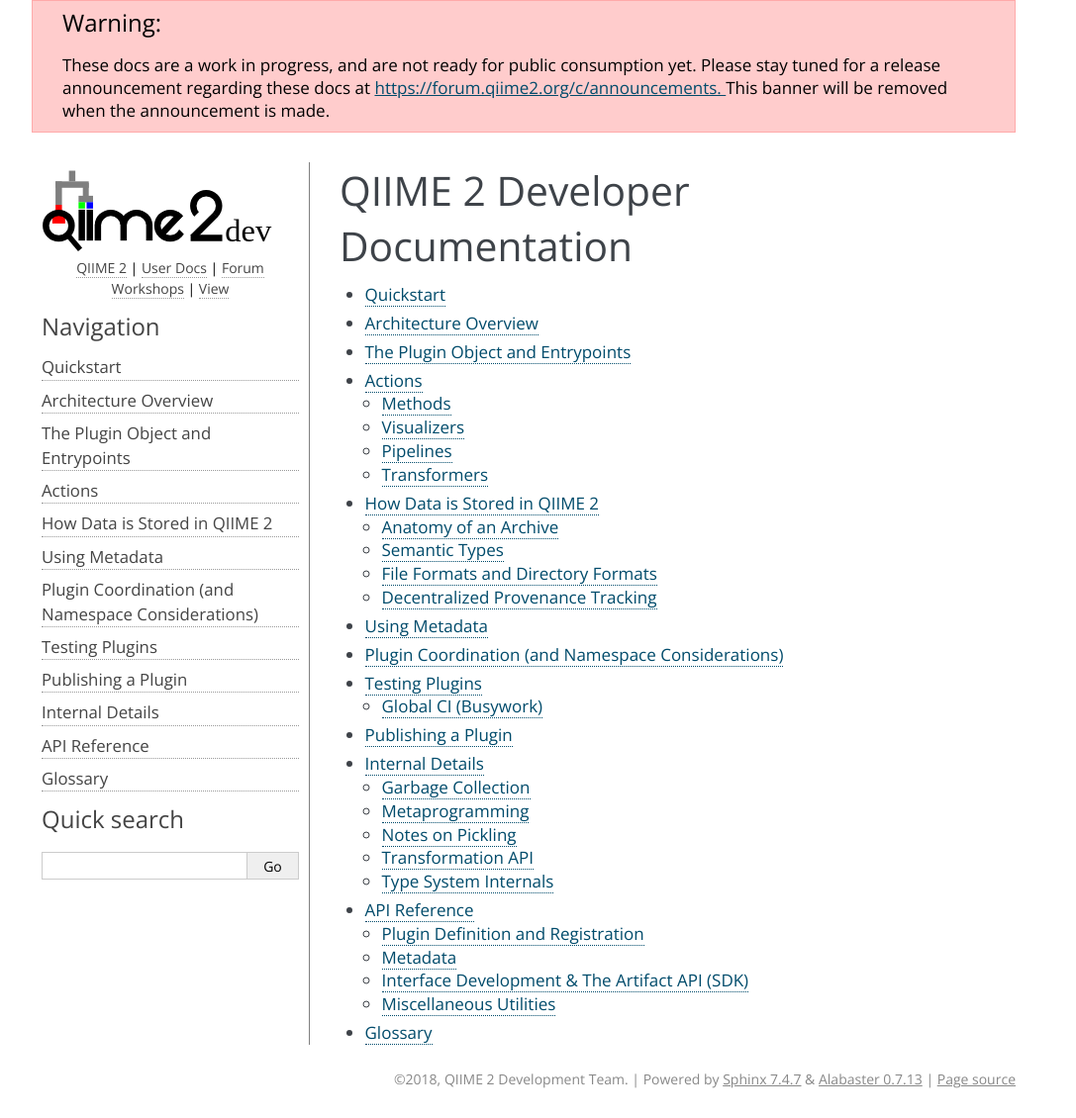
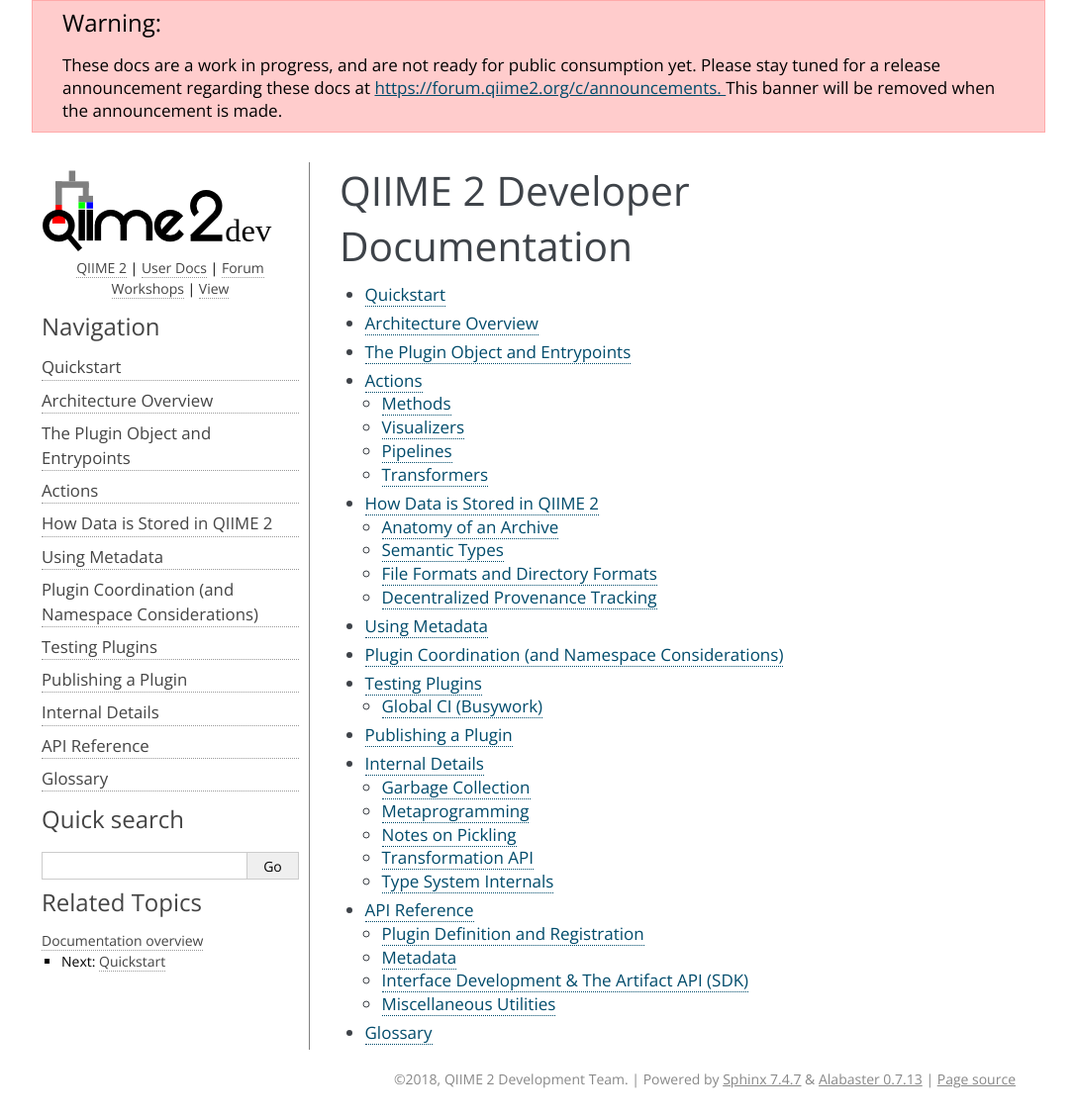
Before and after one commit to qiime2/dev-docs, a Sphinx documentation site: the page built from source/index.rst, in a window 1280 px wide. Shown: the whole page at 99% size, without its empty margins (96-1183 px from the left). Built offline with Sphinx 7.4.7, drawn with Linux system fonts in a browser that asks for light colours.

Commit message:
ENH: sticky mini-sidebar

```diff
--- a/source/_static/custom.css
+++ b/source/_static/custom.css
@@ -55,4 +55,15 @@ ul > li li, ol > li li {
   div.section div.section {
     clear: both;
   }
+
+  div.document {
+    display: flex;
+  }
+  div.sphinxsidebar {
+    display: flex;
+  }
+  div.sticky {
+    position: sticky;
+    top: 0px;
+  }
 }
--- a/source/_templates/layout.html
+++ b/source/_templates/layout.html
@@ -1,7 +1,6 @@
 {% extends "!layout.html" %}
-<!-- Taken from: https://github.com/writethedocs/www/blob/master/docs/_templates/layout.html -->
-{%- block document %}
-<div class="admonition warning" style="margin: -30px 30px 30px 0;">
+{% block content %}
+<div class="admonition warning" style="margin: 0 auto; width: 1024px; box-sizing: border-box;">
   <p class="first admonition-title">Warning</p>
   <p class="last">
     These docs are a work in progress, and are not ready for public consumption
@@ -12,6 +11,11 @@
     This banner will be removed when the announcement is made.
   </p>
 </div>
+{{ super() }}
+{%- endblock %}
+
+<!-- Taken from: https://github.com/writethedocs/www/blob/master/docs/_templates/layout.html -->
+{%- block document %}
   <div class="documentwrapper">
   {%- if render_sidebar %}
     <div class="bodywrapper">
--- /dev/null
+++ b/source/_templates/sticky.html
@@ -0,0 +1,4 @@
+<div class="sticky">
+{% include "searchbox.html" %}
+{% include "relations.html" %}
+</div>
--- a/source/conf.py
+++ b/source/conf.py
@@ -96,6 +96,7 @@ html_theme = 'alabaster'
 #
 html_theme_options = {
     'logo': 'q2dev.svg',
+    'show_related': True,
     'page_width': '1024px',
     'sidebar_width': '280px',
     'font_family': "'Open Sans', sans-serif",
@@ -117,9 +118,7 @@ html_sidebars = {
         'about.html',
         'q2network.html',
         'navigation.html',
-        'searchbox.html',
-        'relations.html',
-        'donate.html',
+        'sticky.html'
     ]
 }
 
```
